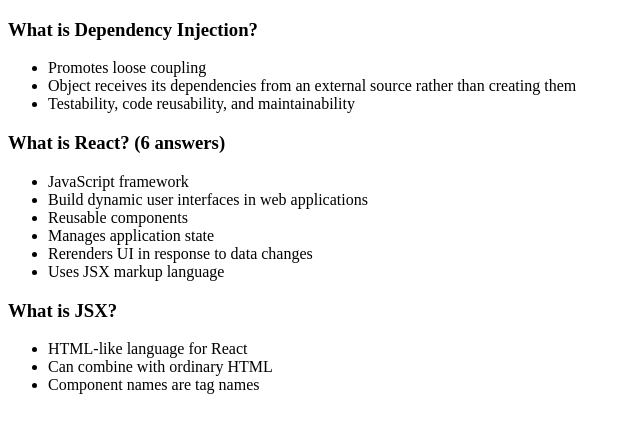
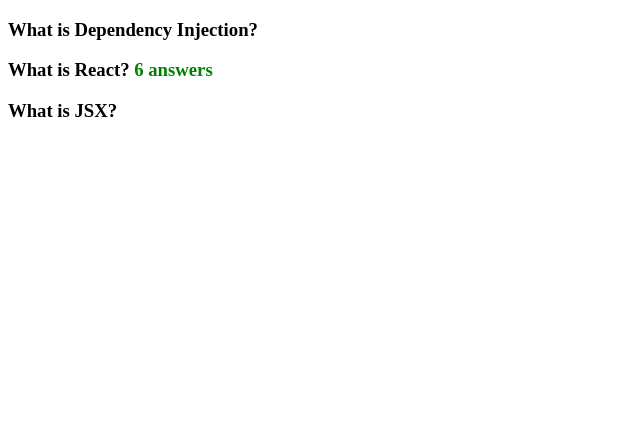
Before and after one commit to HowToSoftwareSolutions/interviewer, a plain HTML site: page app/index.html in a window 1280 px wide. Shown: the whole page, without its empty margins (0-640 px from the left). Drawn offline with Linux system fonts and the light colour scheme.

Commit message:
collapsed questions

```diff
--- a/app/data.js
+++ b/app/data.js
@@ -11,7 +11,7 @@
 
     //React
     , {
-        questionText: "What is React? (6 answers)"
+        questionText: "What is React?"
         , answers: [
             "JavaScript framework"
             , "Build dynamic user interfaces in web applications"
--- a/app/index.html
+++ b/app/index.html
@@ -2,6 +2,9 @@
 <html>
     <head>
         <title>Interviewer</title>
+
+        <meta name="viewport" content="width=device-width, initial-scale=1.0">
+
         <script src="data.js"></script>
         <script src="index.js"></script>
     </head>
--- a/app/index.js
+++ b/app/index.js
@@ -1,21 +1,43 @@
-function createElement(tagName) {
-    return document.createElement(tagName);
+function createElement(tagName, innerHTML) {
+    /** * @type {HTMLElement} */
+    const element = document.createElement(tagName);
+    if (innerHTML) element.innerHTML = innerHTML;
+    return element;
 }
 
 function createDiv() {
     return createElement("div");
 }
 
+function toggleDisplay(element) {
+    const style = element.style;
+    const displayStyles = ["none", "block"];
+    style.display = style.display == displayStyles[0] ? displayStyles[1] : displayStyles[0];
+}
+
 function loadData() {
     interviewerQuestions.forEach((question) => {
+        const answers = question.answers;
+
+        /** * @type {HTMLHeadingElement} */
         const hQuestion = createElement("h3");
-        hQuestion.innerHTML = question.questionText;
+        const spanQuestionText = createElement("span", question.questionText);
+        hQuestion.append(spanQuestionText);
+        const answerCount = answers.length;
+        if (answerCount != 3) {
+            const spanAnswerCount = createElement("span", ` ${answerCount} answers`);
+            spanAnswerCount.style.color = "green";
+            hQuestion.append(spanAnswerCount);
+        }
         document.body.append(hQuestion);
 
-        const divAnswers = createElement("ul");;
+        /** * @type {HTMLDivElement} */
+        const divAnswers = createElement("ul");
+        divAnswers.style.display = "none";
+        hQuestion.onclick = () => toggleDisplay(divAnswers);
         document.body.append(divAnswers);
 
-        question.answers.forEach((answer) => {
+        answers.forEach((answer) => {
             const divAnswer = createElement("li");;
             divAnswer.innerHTML = answer;
             divAnswers.append(divAnswer);
```
